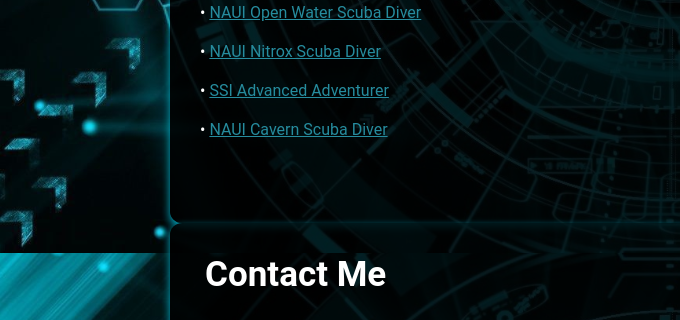
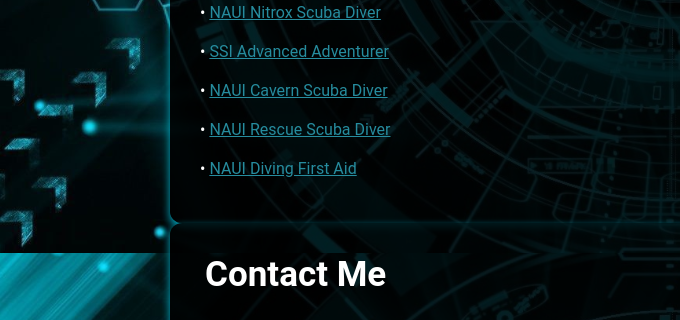
Before and after one commit to William-Dunlap/William-Dunlap.github.io, a plain HTML site: page index.html in a window 1280 px wide. Shown: the part 2947-3267 px from the top of the page, 0-680 px from the left. Drawn offline with Linux system fonts and the light colour scheme.

Commit message:
Adds rescue and dfa certifications

```diff
--- a/index.html
+++ b/index.html
@@ -195,6 +195,12 @@
                         <tr>
                             <td>&#8226; <a href="cavern_cert.jpeg" download style="color: #268c9e;">NAUI Cavern Scuba Diver</a></td>
                         </tr>
+                        <tr>
+                            <td>&#8226; <a href="rescue.PNG" download style="color: #268c9e;">NAUI Rescue Scuba Diver</a></td>
+                        </tr>
+                        <tr>
+                            <td>&#8226; <a href="dfa.PNG" download style="color: #268c9e;">NAUI Diving First Aid</a></td>
+                        </tr>
 
 
                         <!-- Add more rows as needed -->
```
